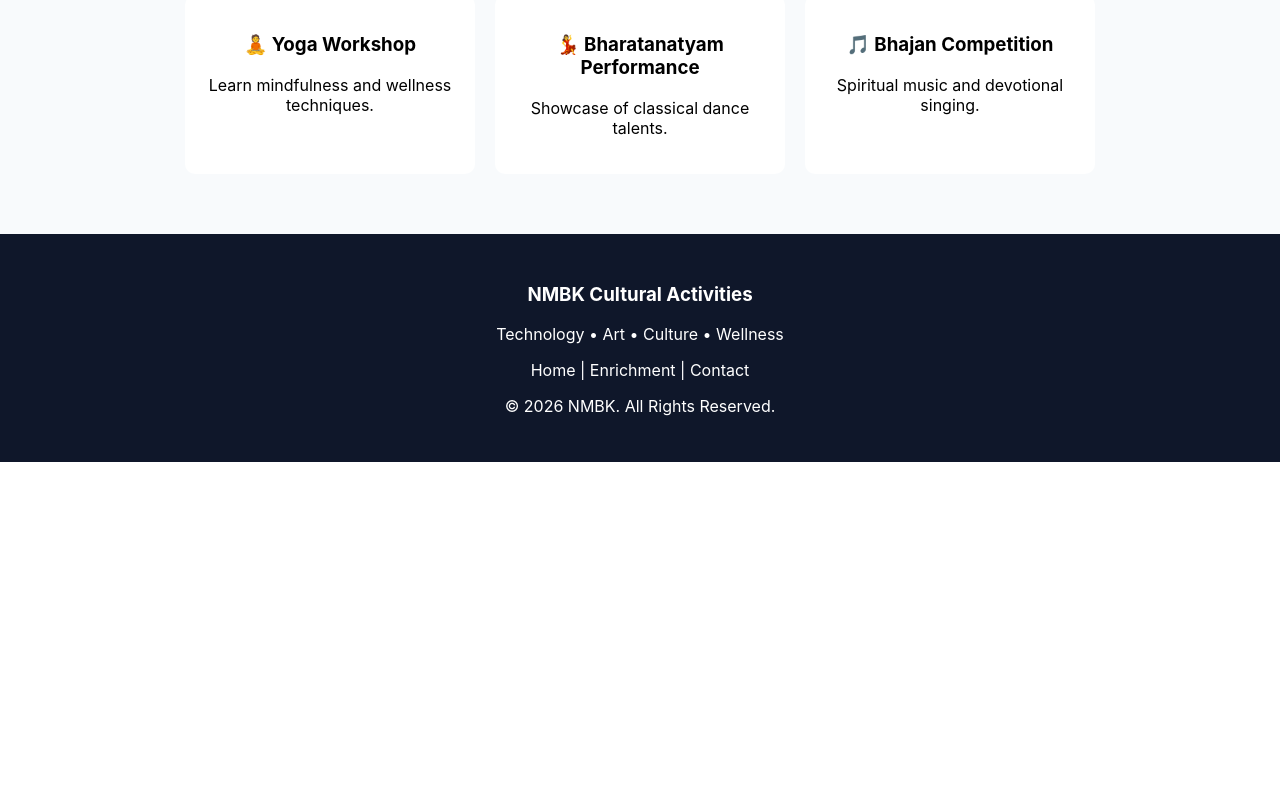
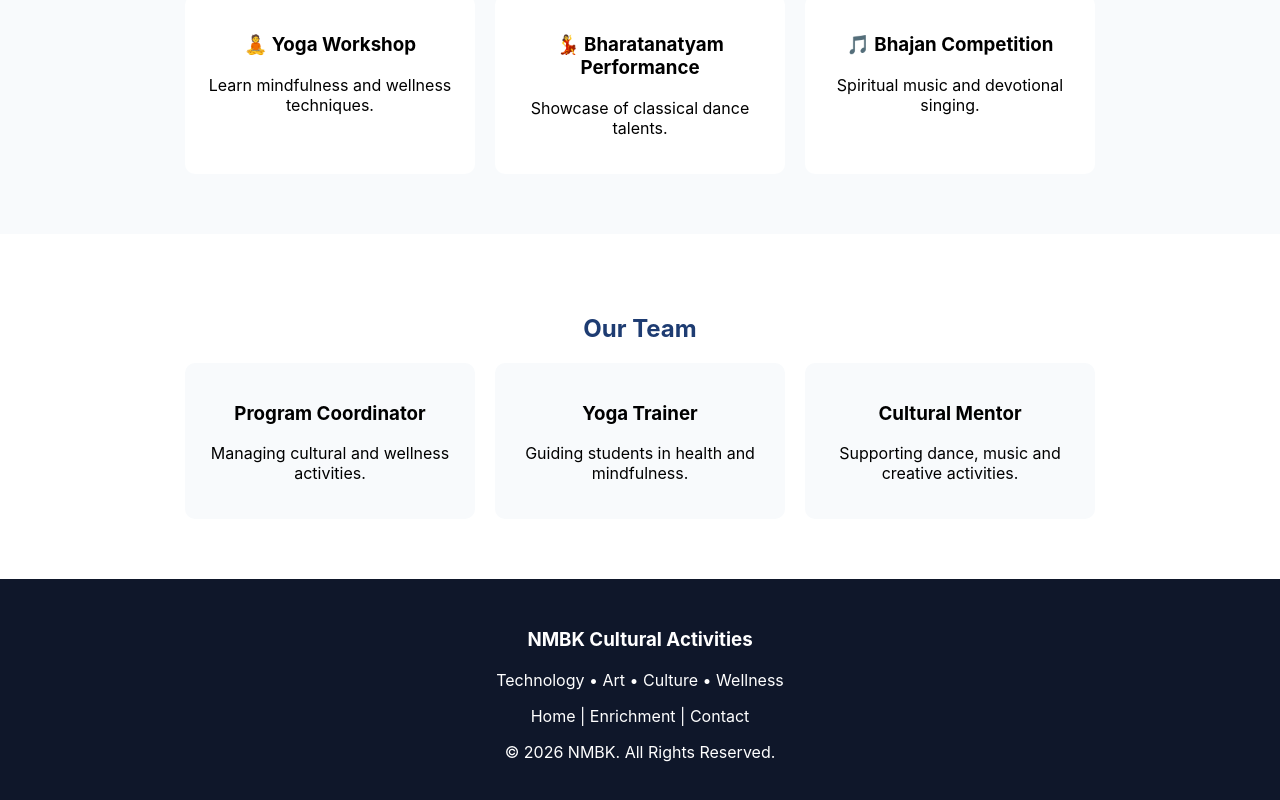
Before and after one commit to Sandhya123564/nmbk-project, a React (Create React App) app in the folder frontend/: page / in a window 1280 px wide. Shown: the part 2669-3469 px from the top of the page. Before the commit the page ends 3131 px from the top, so only its background shows below. Built offline with nearby package versions, Linux system fonts and the light colour scheme.

Commit message:
Added team section

```diff
--- a/frontend/src/components/Home.js
+++ b/frontend/src/components/Home.js
@@ -302,6 +302,62 @@ function Home() {
     </div>
   </div>
 </div>
+{/* Our Team */}
+<div
+  style={{
+    padding: "60px 20px",
+    textAlign: "center",
+    background: "white"
+  }}
+>
+  <h2 style={{ color: "#1e3c72" }}>Our Team</h2>
+
+  <div
+    style={{
+      display: "flex",
+      justifyContent: "center",
+      gap: "20px",
+      flexWrap: "wrap",
+      marginTop: "20px"
+    }}
+  >
+    <div
+      style={{
+        background: "#f8fafc",
+        padding: "20px",
+        borderRadius: "10px",
+        width: "250px"
+      }}
+    >
+      <h3>Program Coordinator</h3>
+      <p>Managing cultural and wellness activities.</p>
+    </div>
+
+    <div
+      style={{
+        background: "#f8fafc",
+        padding: "20px",
+        borderRadius: "10px",
+        width: "250px"
+      }}
+    >
+      <h3>Yoga Trainer</h3>
+      <p>Guiding students in health and mindfulness.</p>
+    </div>
+
+    <div
+      style={{
+        background: "#f8fafc",
+        padding: "20px",
+        borderRadius: "10px",
+        width: "250px"
+      }}
+    >
+      <h3>Cultural Mentor</h3>
+      <p>Supporting dance, music and creative activities.</p>
+    </div>
+  </div>
+</div>
     </div>
   );
 }
```
